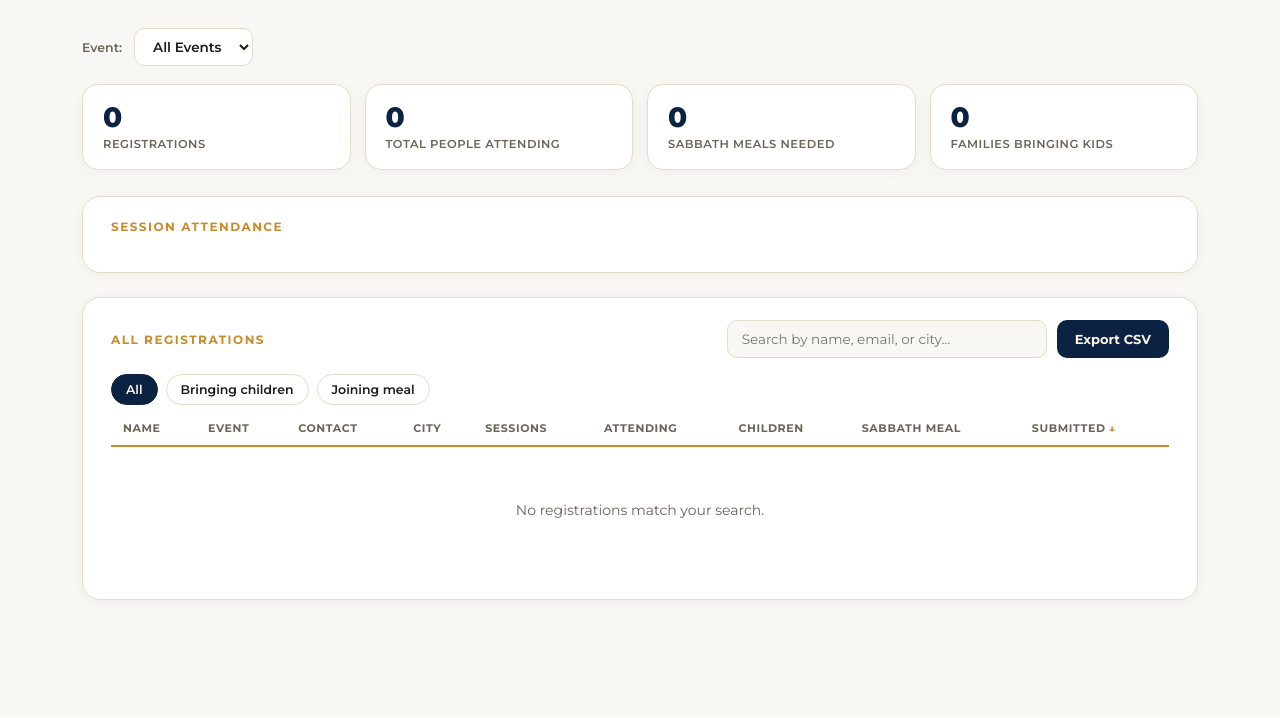
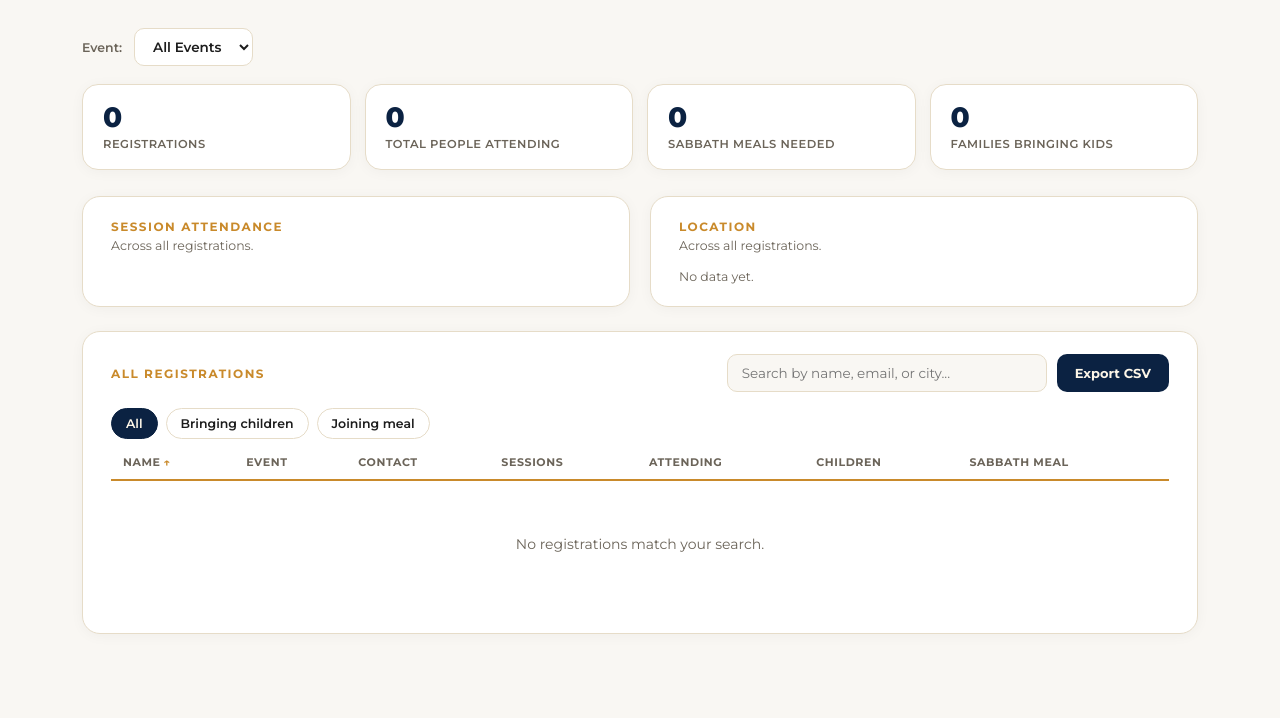
Before and after one commit to Nxkerandi/LMEvents, a Django app: a page that uses templates/events/combined_dashboard.html in a window 1280 px wide. Shown: the part 83-801 px from the top of the page. Before the commit the page ends 694 px from the top, so only its background shows below. Run offline with Django 5.2, Linux system fonts and the light colour scheme; a user stored in the database is signed in; data comes from the database, SQL or seed files in the repository; tables that the repository leaves empty hold one stand-in row (values such as "Sample post"); lists and menus that the app fills with data are empty.

Commit message:
Add Location insight panel, drop City/Submitted table columns
City and Submitted weren't tied to any day-of action (check-in,
catering, contacting someone) the way Name/Attending/Sessions/Sabbath
Meal/Contact are - dropped from the table to declutter it.

City's data isn't gone, just off the table: still searchable and
still in the CSV export. Added a "Location" bar-chart panel next to
Session Attendance instead, grouped by city across whatever's
currently filtered - same treatment as EAEvents' "Where attendees are
coming from" insight, counting registrations rather than headcount
since it's informational, not a capacity number.

Default sort moves to Name (ascending) now that Submitted's column -
and its sort control - is gone from the table.

Co-Authored-By: Claude Sonnet 5 <noreply@anthropic.com>

```diff
--- a/static/css/combined_dashboard.css
+++ b/static/css/combined_dashboard.css
@@ -109,7 +109,23 @@ body{ padding: 0 0 60px; }
   letter-spacing: 1.5px;
   text-transform: uppercase;
   color: var(--gold);
+  margin: 0 0 4px;
+}
+.panel-sub{
+  font-size: 12.5px;
+  color: var(--muted);
   margin: 0 0 16px;
+}
+
+.insights-grid{
+  display: grid;
+  grid-template-columns: 1fr;
+  gap: 20px;
+  margin-bottom: 24px;
+}
+.insights-grid .panel{ margin-bottom: 0; }
+@media (min-width: 760px){
+  .insights-grid{ grid-template-columns: repeat(auto-fit, minmax(320px, 1fr)); }
 }
 
 .event-group{ margin-bottom: 18px; }
--- a/static/js/combined_dashboard.js
+++ b/static/js/combined_dashboard.js
@@ -12,7 +12,7 @@
   var PAGE_SIZE = 25;
   var currentPage = 1;
   var activeQuickFilter = 'all';
-  var sortState = { key: 'submitted_ts', dir: 'desc' };
+  var sortState = { key: 'full_name', dir: 'asc' };
 
   function esc(value){
     return String(value == null ? '' : value)
@@ -61,6 +61,31 @@
     }).join('');
   }
 
+  function renderLocationBars(data){
+    var wrap = document.getElementById('locationBars');
+    var counts = {};
+    data.forEach(function(r){
+      var city = (r.city || '').trim() || 'Not provided';
+      counts[city] = (counts[city] || 0) + 1;
+    });
+    var entries = Object.keys(counts).map(function(k){ return { label: k, count: counts[k] }; })
+      .sort(function(a, b){ return b.count - a.count; });
+    if(entries.length === 0){
+      wrap.innerHTML = '<p class="panel-sub" style="margin:0;">No data yet.</p>';
+      return;
+    }
+    var max = entries.reduce(function(m, e){ return Math.max(m, e.count); }, 1);
+    wrap.innerHTML = entries.map(function(e){
+      var pct = Math.round((e.count / max) * 100);
+      return ''
+        + '<div class="session-row">'
+        +   '<span class="s-label">' + esc(e.label) + '</span>'
+        +   '<span class="s-track"><span class="s-fill" style="width:' + pct + '%"></span></span>'
+        +   '<span class="s-count">' + e.count + '</span>'
+        + '</div>';
+    }).join('');
+  }
+
   function renderPagination(total){
     var wrap = document.getElementById('pagination');
     var pageCount = Math.max(1, Math.ceil(total / PAGE_SIZE));
@@ -105,12 +130,10 @@
         +   '<td class="name-cell">' + esc(r.full_name) + '</td>'
         +   '<td><span class="event-tag ' + r.event_short.toLowerCase() + '">' + esc(r.event_short) + '</span></td>'
         +   '<td>' + esc(r.email) + '<div class="sub-cell">' + esc(r.phone) + '</div></td>'
-        +   '<td>' + esc(r.city || '—') + '</td>'
         +   '<td><div class="session-tags">' + sessionTags + '</div></td>'
         +   '<td><span class="count-pill">' + esc(r.total) + '</span></td>'
         +   '<td><span class="badge ' + (r.children ? 'yes' : 'no') + '">' + (r.children ? 'Yes' : 'No') + '</span></td>'
         +   '<td><span class="badge ' + (r.meal ? 'yes' : 'no') + '">' + (r.meal ? 'Yes' : 'No') + '</span></td>'
-        +   '<td>' + esc(r.submitted) + '</td>'
         + '</tr>';
     }).join('');
     renderPagination(data.length);
@@ -183,6 +206,7 @@
     var result = currentFilters();
     renderStats(result.filtered);
     renderSessionBars(result.filtered, result.evKey);
+    renderLocationBars(result.filtered);
     renderPillBar();
     updateSortHeaders();
     renderTable(result.filtered);
--- a/templates/events/combined_dashboard.html
+++ b/templates/events/combined_dashboard.html
@@ -44,9 +44,18 @@
     <div class="stat-card"><div class="stat-value" id="statChildren">0</div><div class="stat-label">Families Bringing Kids</div></div>
   </div>
 
-  <div class="panel">
-    <p class="panel-title">Session Attendance</p>
-    <div class="session-bars" id="sessionBars"></div>
+  <div class="insights-grid">
+    <div class="panel">
+      <p class="panel-title">Session Attendance</p>
+      <p class="panel-sub">Across all registrations.</p>
+      <div class="session-bars" id="sessionBars"></div>
+    </div>
+
+    <div class="panel">
+      <p class="panel-title">Location</p>
+      <p class="panel-sub">Across all registrations.</p>
+      <div class="session-bars" id="locationBars"></div>
+    </div>
   </div>
 
   <div class="panel">
@@ -69,12 +78,10 @@
             <th class="sortable" data-sort="full_name">Name</th>
             <th class="sortable" data-sort="event_short">Event</th>
             <th>Contact</th>
-            <th class="sortable" data-sort="city">City</th>
             <th>Sessions</th>
             <th class="sortable" data-sort="total">Attending</th>
             <th class="sortable" data-sort="children">Children</th>
             <th class="sortable" data-sort="meal">Sabbath Meal</th>
-            <th class="sortable" data-sort="submitted_ts">Submitted</th>
           </tr>
         </thead>
         <tbody id="tableBody"></tbody>
```
